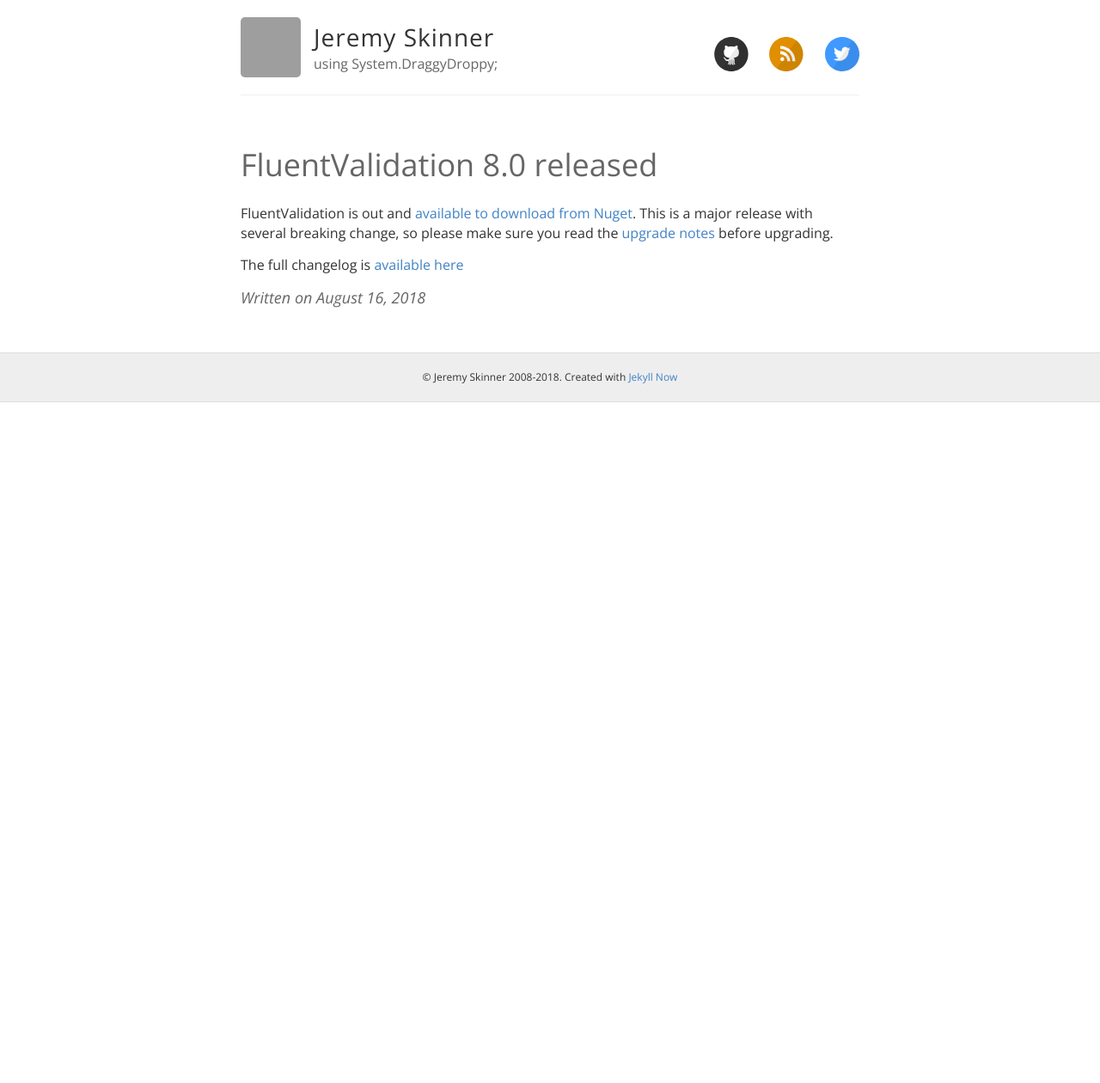
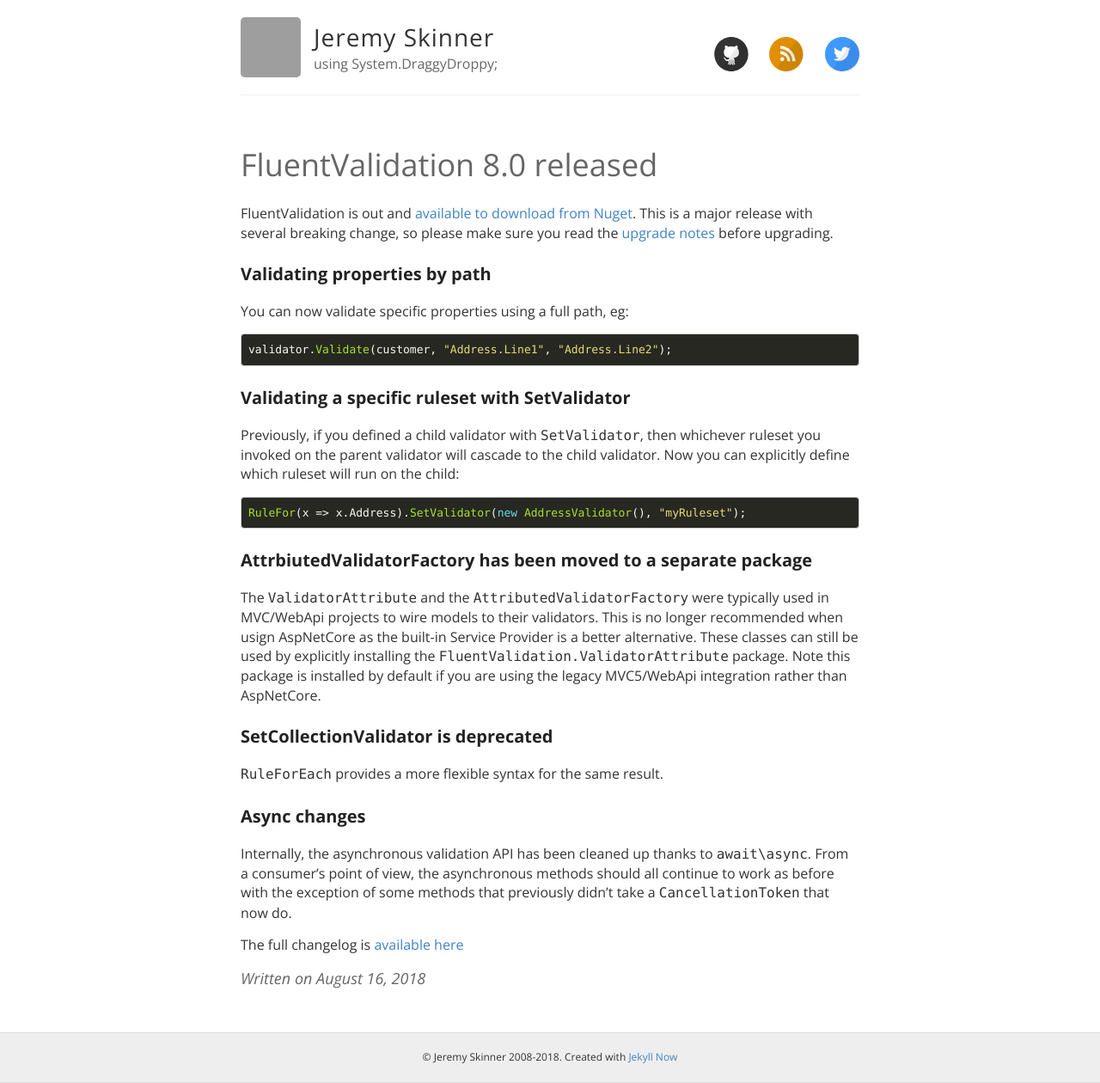
Before and after one commit to JeremySkinner/jeremyskinner.github.com, a Jekyll site: the page built from _posts/2018-08-16-fluentvalidation-8-released.md, in a window 1280 px wide. Shown: the whole page at 86% size. Built offline with Jekyll 4.4.1, drawn with Linux system fonts in a browser that asks for light colours; comment, search, counter and statistics services are not loaded; before the commit the page ends 900 px from its top, so only the background shows below that; grey boxes are pictures that could not be loaded.

Commit message:
Update 2018-08-16-fluentvalidation-8-released.md

````diff
--- a/_posts/2018-08-16-fluentvalidation-8-released.md
+++ b/_posts/2018-08-16-fluentvalidation-8-released.md
@@ -5,4 +5,34 @@
 
 FluentValidation is out and [available to download from Nuget](http://nuget.org/packages/fluentvalidation). This is a major release with several breaking change, so please make sure you read the [upgrade notes](https://fluentvalidation.net/upgrading-to-8.html) before upgrading.
 
+### Validating properties by path
+
+You can now validate specific properties using a full path, eg:
+
+```csharp
+validator.Validate(customer, "Address.Line1", "Address.Line2");
+```
+
+### Validating a specific ruleset with SetValidator
+
+Previously, if you defined a child validator with `SetValidator`, then whichever ruleset you invoked on the parent validator will cascade to the child validator.
+Now you can explicitly define which ruleset will run on the child:
+
+```csharp
+RuleFor(x => x.Address).SetValidator(new AddressValidator(), "myRuleset");
+```
+
+### AttrbiutedValidatorFactory has been moved to a separate package
+
+The `ValidatorAttribute` and the `AttributedValidatorFactory` were typically used in MVC/WebApi projects to wire models to their validators. This is no longer recommended when usign AspNetCore as the built-in Service Provider is a better alternative.
+These classes can still be used by explicitly installing the `FluentValidation.ValidatorAttribute` package. Note this package is installed by default if you are using the legacy MVC5/WebApi integration rather than AspNetCore.
+
+### SetCollectionValidator is deprecated
+
+`RuleForEach` provides a more flexible syntax for the same result.
+
+### Async changes
+
+Internally, the asynchronous validation API has been cleaned up thanks to `await\async`. From a consumer's point of view, the asynchronous methods should all continue to work as before with the exception of some methods that previously didn't take a `CancellationToken` that now do.
+
 The full changelog is [available here](https://github.com/JeremySkinner/FluentValidation/blob/master/Changelog.txt)
````
